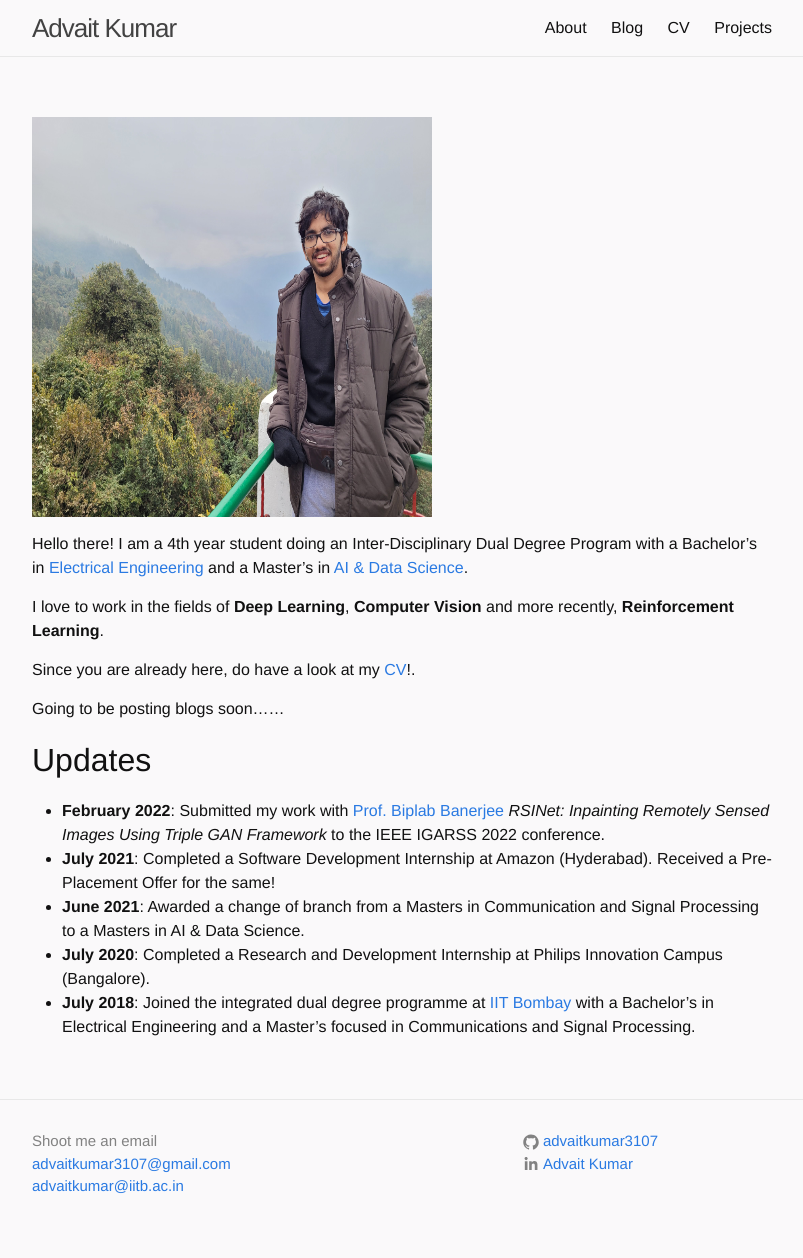
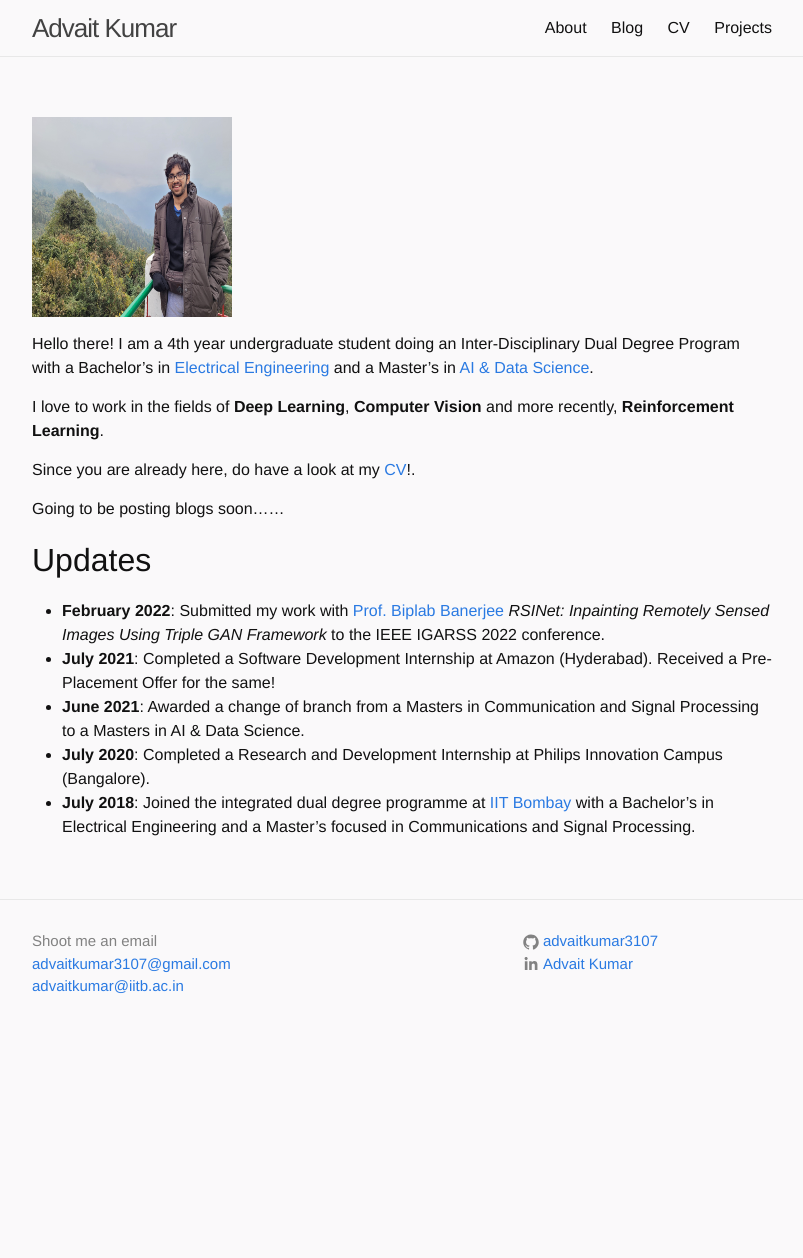
Before and after one commit to advaitkumar3107/advaitkumar3107.github.io, a Jekyll site: the page built from _pages/index.md, in a window 1280 px wide. Shown: the whole page, without its empty margins (238-1041 px from the left). Built offline with Jekyll 4.4.1, drawn with Linux system fonts in a browser that asks for light colours; after the commit the page ends 1058 px from its top, so only the background shows below that.

Commit message:
Update index.md

```diff
--- a/_pages/index.md
+++ b/_pages/index.md
@@ -4,9 +4,9 @@ permalink: /
 ---
 {% include JB/setup %}
 
-<img src=" {{site.url}}/assets/img/profile.jpg " width="400" height="400">
+<img src=" {{site.url}}/assets/img/profile.jpg " width="200" height="200">
 
-Hello there! I am a 4th year student doing an Inter-Disciplinary Dual Degree Program with a Bachelor's in [Electrical Engineering](https://www.ee.iitb.ac.in) and a Master's in [AI & Data Science](https://www.minds.iitb.ac.in/).
+Hello there! I am a 4th year undergraduate student doing an Inter-Disciplinary Dual Degree Program with a Bachelor's in [Electrical Engineering](https://www.ee.iitb.ac.in) and a Master's in [AI & Data Science](https://www.minds.iitb.ac.in/).
 
 I love to work in the fields of **Deep Learning**, **Computer Vision** and more recently, **Reinforcement Learning**.
 
```
